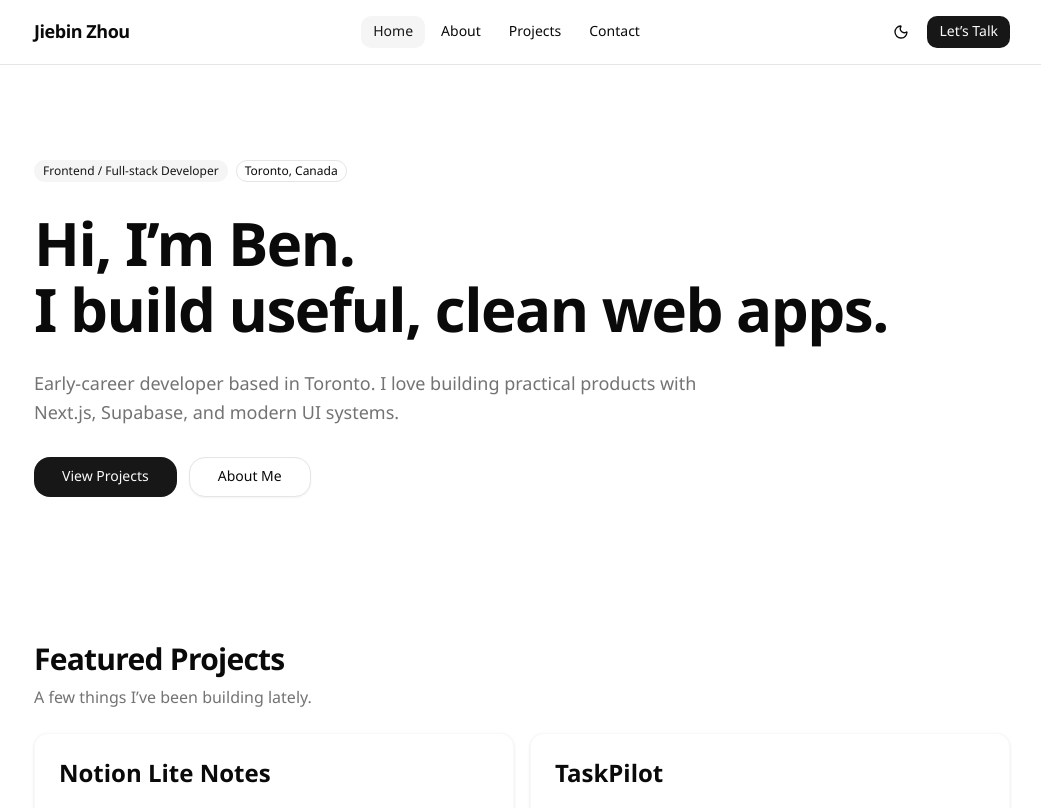
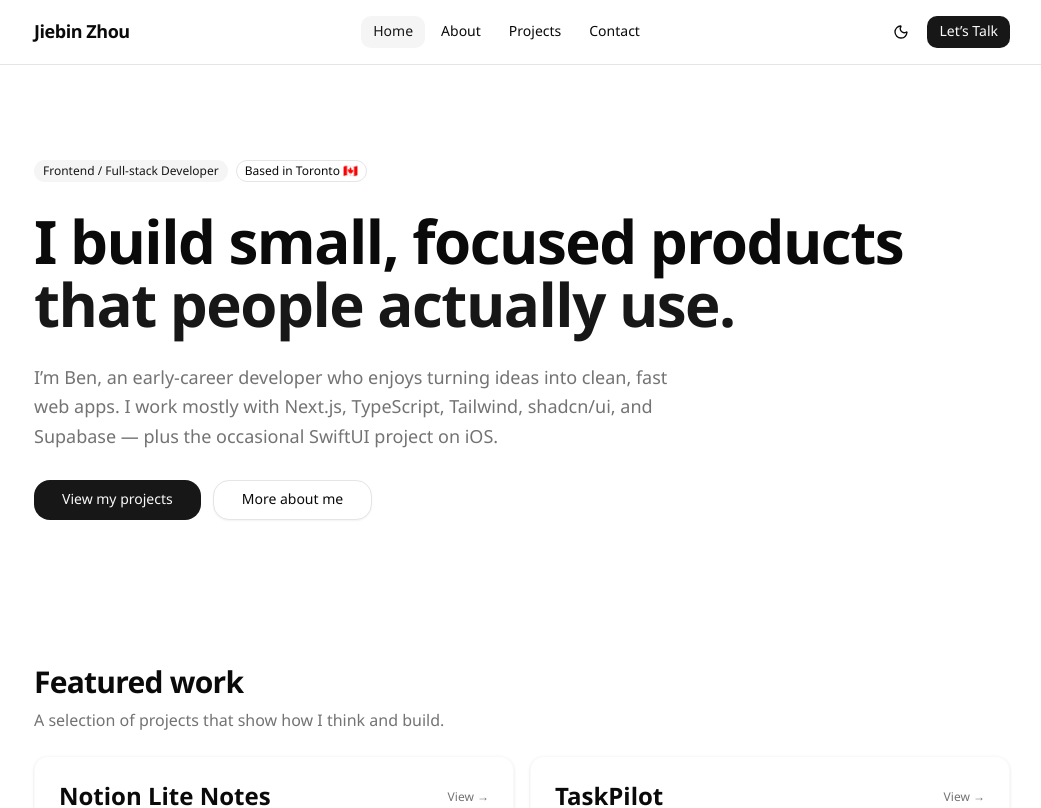
Before and after one commit to jiebinzhou98/portfolio, a Next.js app: page / in a window 1280 px wide. Shown: the top 808 px of the page, without its empty margins (118-1159 px from the left). Built offline with nearby package versions, Linux system fonts and the light colour scheme.

Commit message:
feat: :zap: implement transition to all the pages

```diff
--- a/src/app/about/page.tsx
+++ b/src/app/about/page.tsx
@@ -3,47 +3,46 @@ import SectionTitle from "@/components/site/section-title";
 import { Card, CardContent } from "@/components/ui/card";
 import { Badge } from "@/components/ui/badge";
 import { Separator } from "@/components/ui/separator";
+import FadeIn from "@/components/site/fade-in";
 
 export default function AboutPage() {
   return (
     <Container>
+      <FadeIn>
         <section className="py-12 md:py-20">
           <SectionTitle
-          title="About Me"
-          subtitle="A little more about who I am and what I build."
+            title="About me"
+            subtitle="A quick snapshot of who I am and how I work."
           />
 
           <Card className="mt-6 border-muted/40 bg-background/60 backdrop-blur supports-[backdrop-filter]:bg-background/40">
             <CardContent className="pt-6">
-
               {/* Main Text */}
               <div className="prose prose-neutral dark:prose-invert max-w-none leading-relaxed">
                 <p>
-                I’m <strong>Ben Zhou</strong>, a developer based in Toronto with a
-                growing focus on frontend and full-stack development. I’m early in
-                my career, but I’ve already built a number of practical apps that
-                I use daily — from productivity tools to iOS utilities.
+                  I’m <strong>Ben Zhou</strong>, a developer based in Toronto.
+                  Over the last little while I’ve been teaching myself how to
+                  design and ship real products — not just tutorial apps.
                 </p>
 
                 <p>
-                I enjoy crafting clean UI, building smooth UX flows, and turning
-                ideas into working products quickly. My comfort stack includes
-                <strong> Next.js</strong>, <strong>Supabase</strong>,
-                <strong> Tailwind CSS</strong>, and <strong>shadcn/ui</strong>,
-                with experience also in SwiftUI for iOS.
+                  I enjoy the mix of frontend and full-stack work: designing
+                  interfaces, wiring up APIs, and making sure everything feels
+                  fast and intentional. My recent projects include a Notion-style
+                  notes app, an expense tracker, and an iOS restaurant finder.
                 </p>
 
                 <p>
-                My goal is simple: keep improving through building — one project
-                at a time — while preparing for full-time opportunities in
-                frontend, full-stack, or mobile engineering.
+                  Right now I’m looking for opportunities where I can keep
+                  growing as a builder: collaborating with a team, owning
+                  features end-to-end, and learning from production codebases.
                 </p>
               </div>
 
               <Separator className="my-8" />
 
               {/* Skills */}
-            <h3 className="text-lg font-semibold mb-3">Core Skills</h3>
+              <h3 className="text-lg font-semibold mb-3">Core skills</h3>
               <div className="flex flex-wrap gap-2">
                 {[
                   "Next.js",
@@ -54,18 +53,22 @@ export default function AboutPage() {
                   "Supabase",
                   "Postgres",
                   "SwiftUI",
-                "iOS Development",
-                "Git",
+                  "iOS development",
+                  "Git & GitHub",
                 ].map((skill) => (
-                <Badge key={skill} variant="secondary" className="px-3 py-1 rounded-full">
+                  <Badge
+                    key={skill}
+                    variant="secondary"
+                    className="px-3 py-1 rounded-full"
+                  >
                     {skill}
                   </Badge>
                 ))}
               </div>
-
             </CardContent>
           </Card>
         </section>
+      </FadeIn>
     </Container>
   );
 }
--- a/src/app/page.tsx
+++ b/src/app/page.tsx
@@ -14,55 +14,66 @@ export default function HomePage() {
       <FadeIn>
         <section className="py-16 md:py-24">
           <div className="flex flex-col gap-7">
-            <div className="flex items-center gap-2">
+            <div className="flex flex-wrap items-center gap-2">
               <Badge className="w-fit" variant="secondary">
                 Frontend / Full-stack Developer
               </Badge>
               <Badge className="w-fit" variant="outline">
-                Toronto, Canada
+                Based in Toronto 🇨🇦
               </Badge>
             </div>
 
-            <h1 className="text-4xl md:text-6xl font-bold tracking-tight leading-[1.1]">
-              Hi, I’m Ben. <br />
-              I build useful, clean web apps.
+            <h1 className="text-4xl md:text-6xl font-bold tracking-tight leading-[1.05]">
+              I build small, focused products{" "}
+              <span className="text-primary">that people actually use.</span>
             </h1>
 
             <p className="text-base md:text-lg text-muted-foreground max-w-2xl leading-relaxed">
-              Early-career developer based in Toronto. I love building practical
-              products with Next.js, Supabase, and modern UI systems.
+              I’m Ben, an early-career developer who enjoys turning ideas into
+              clean, fast web apps. I work mostly with Next.js, TypeScript,
+              Tailwind, shadcn/ui, and Supabase — plus the occasional SwiftUI
+              project on iOS.
             </p>
 
             <div className="flex flex-wrap gap-3">
-              <Button asChild size="lg" className="rounded-2xl px-7">
-                <Link href="/projects">View Projects</Link>
+              <Button
+                asChild
+                size="lg"
+                className="rounded-2xl px-7 transition-transform hover:-translate-y-0.5"
+              >
+                <Link href="/projects">View my projects</Link>
               </Button>
-              <Button asChild size="lg" variant="outline" className="rounded-2xl px-7">
-                <Link href="/about">About Me</Link>
+              <Button
+                asChild
+                size="lg"
+                variant="outline"
+                className="rounded-2xl px-7 transition-transform hover:-translate-y-0.5"
+              >
+                <Link href="/about">More about me</Link>
               </Button>
             </div>
           </div>
         </section>
       </FadeIn>
 
-
-
       {/* Featured Projects */}
-      <FadeIn delay={0.2}>
+      <FadeIn delay={0.15}>
         <section className="py-8 md:py-12">
           <SectionTitle
-            title="Featured Projects"
-            subtitle="A few things I’ve been building lately."
+            title="Featured work"
+            subtitle="A selection of projects that show how I think and build."
           />
 
           <div className="grid gap-4 md:grid-cols-2">
-            {projects.slice(0, 4).map((p) => (
-              <ProjectCard key={p.slug} project={p} />
+            {projects.slice(0, 4).map((project, i) => (
+              <FadeIn key={project.slug} delay={0.1 * i}>
+                <ProjectCard project={project} />
+              </FadeIn>
             ))}
           </div>
 
           <div className="mt-6">
-            <Button asChild variant="ghost">
+            <Button asChild variant="ghost" className="px-0">
               <Link href="/projects">See all projects →</Link>
             </Button>
           </div>
--- a/src/app/projects/page.tsx
+++ b/src/app/projects/page.tsx
@@ -2,22 +2,27 @@ import Container from "@/components/site/container";
 import SectionTitle from "@/components/site/section-title";
 import { projects } from "@/data/projects";
 import ProjectCard from "@/components/site/project-card";
+import FadeIn from "@/components/site/fade-in";
 
 export default function ProjectsPage() {
   return (
     <Container>
+      <FadeIn>
         <section className="py-12 md:py-16">
           <SectionTitle
             title="Projects"
-          subtitle="Selected work and experiments."
+            subtitle="Things I’ve built to learn new tools, solve real problems, or just satisfy my curiosity."
           />
 
           <div className="grid gap-4 md:grid-cols-2">
-          {projects.map((p) => (
-            <ProjectCard key={p.slug} project={p} />
+            {projects.map((project, i) => (
+              <FadeIn key={project.slug} delay={0.06 * i}>
+                <ProjectCard project={project} />
+              </FadeIn>
             ))}
           </div>
         </section>
+      </FadeIn>
     </Container>
   );
 }
--- a/src/components/site/project-card.tsx
+++ b/src/components/site/project-card.tsx
@@ -5,25 +5,31 @@ import type { Project } from "@/data/projects";
 
 export default function ProjectCard({ project }: { project: Project }) {
   return (
-    <Card className="group relative overflow-hidden border-muted/60 hover:border-foreground/20 transition-all hover:-translate-y-0.5 hover:shadow-md">
-      {/* glow */}
-      <div className="pointer-events-none absolute inset-0 opacity-0 group-hover:opacity-100 transition-opacity
-        bg-linear-to-br from-primary/10 via-transparent to-secondary/10" />
+    <Card className="group relative overflow-hidden border border-muted/60 bg-background/80 transition-all duration-300 hover:-translate-y-1 hover:shadow-xl hover:border-primary/40">
+      {/* glow layer */}
+      <div className="pointer-events-none absolute inset-0 opacity-0 group-hover:opacity-100 transition-opacity duration-300 bg-gradient-to-br from-primary/10 via-transparent to-secondary/15" />
 
-      <CardHeader>
-        <CardTitle className="text-xl md:text-2xl">
-          {project.title}
+      <CardHeader className="relative">
+        <CardTitle className="text-xl md:text-2xl flex items-center justify-between gap-2">
+          <span>{project.title}</span>
+          <span className="text-xs font-normal text-muted-foreground group-hover:translate-x-1 transition-transform">
+            View →
+          </span>
         </CardTitle>
       </CardHeader>
 
-      <CardContent className="flex flex-col gap-4">
+      <CardContent className="relative flex flex-col gap-4">
         <p className="text-muted-foreground leading-relaxed">
           {project.description}
         </p>
 
         <div className="flex flex-wrap gap-2">
           {project.tags.map((t) => (
-            <Badge key={t} variant="secondary" className="rounded-full px-3 py-1">
+            <Badge
+              key={t}
+              variant="secondary"
+              className="rounded-full px-3 py-1 text-xs"
+            >
               {t}
             </Badge>
           ))}
@@ -31,14 +37,23 @@ export default function ProjectCard({ project }: { project: Project }) {
 
         <div className="flex flex-wrap gap-2 pt-1">
           {project.href && (
-            <Button asChild size="sm" className="rounded-xl">
+            <Button
+              asChild
+              size="sm"
+              className="rounded-xl transition-transform hover:-translate-y-0.5"
+            >
               <a href={project.href} target="_blank" rel="noreferrer">
-                Live Demo
+                Live demo
               </a>
             </Button>
           )}
           {project.github && (
-            <Button asChild variant="outline" size="sm" className="rounded-xl">
+            <Button
+              asChild
+              variant="outline"
+              size="sm"
+              className="rounded-xl transition-transform hover:-translate-y-0.5"
+            >
               <a href={project.github} target="_blank" rel="noreferrer">
                 GitHub
               </a>
```
Lines whose indentation alone changed are shown as unchanged.
